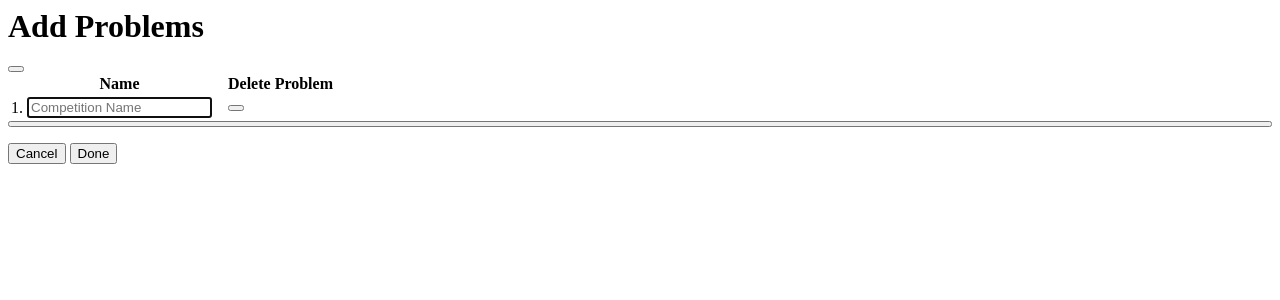
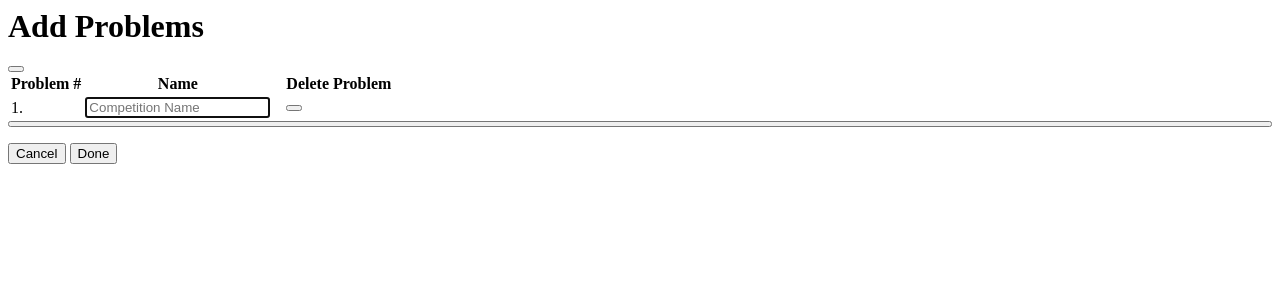
Before and after one commit to miniat-amos/judgy, a Django app: template judgy/templates/judgy/includes/competition_addproblems.html in a window 1280 px wide. Shown: the top 300 px of the page. Run offline with Django 5.2, Linux system fonts and the light colour scheme; the template is opened without the code that fills it: values that come from a table or form of the project are taken from there, others are empty.

Commit message:
Fixed add problems

```diff
--- a/judgy/templates/judgy/includes/competition_addproblems.html
+++ b/judgy/templates/judgy/includes/competition_addproblems.html
@@ -13,7 +13,7 @@
           <table id="problem-table">
             <thead>
               <tr>
-                 <th></th>
+                 <th>Problem #</th>
                  <th>{{ form.name.label }}</th>
                  <th>{{ form.zip.label }}</th>
                  <th>{{ form.input_files.label }}</th>
@@ -38,8 +38,8 @@
                  </td>
                  <td>
                   <input type="hidden" name="row_number" value="1">
-                  <button class="btn">
-                    <i class="bi bi-trash"></i>
+                  <button class="btn btn-danger">
+                    <i class="bi bi-trash "></i>
                   </button>
                 </td>
                 </tr>
```
Also changed, not shown: judgy/templates/judgy/competition_code.html (+4 -5 lines).
